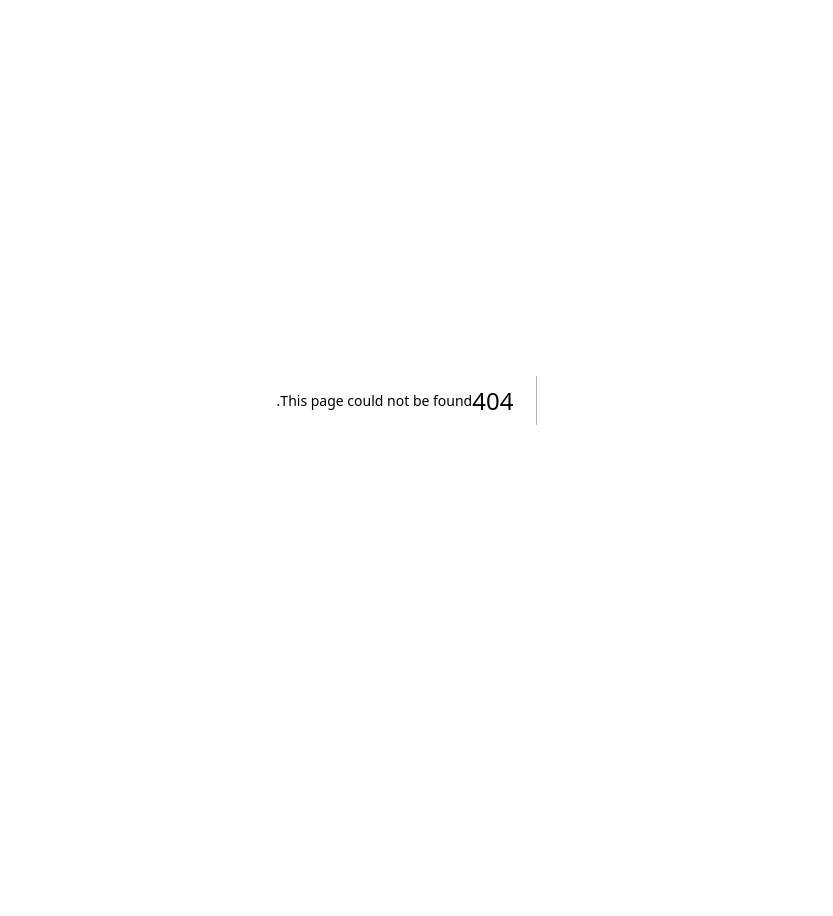
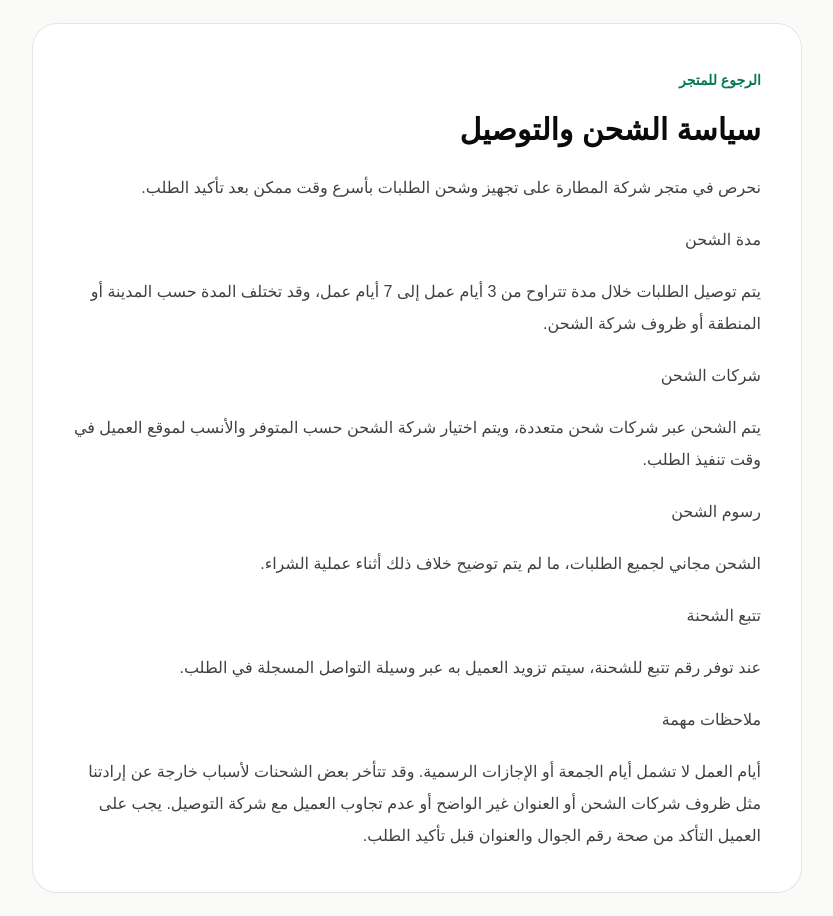
Before and after one commit to azizsoom/one-product-tabby-store, a Next.js app: page /shipping-policy in a window 1280 px wide. Before the commit this address had no page. Shown: the whole page, without its empty margins (223-1056 px from the left). Before the commit the page ends 800 px from the top, so only its background shows below. Built offline with nearby package versions, Linux system fonts and the light colour scheme.

Commit message:
Add shipping policy page

```diff
--- /dev/null
+++ b/app/shipping-policy/page.tsx
@@ -0,0 +1,36 @@
+import Link from 'next/link';
+
+export default function ShippingPolicyPage() {
+  return (
+    <PolicyPage title="سياسة الشحن والتوصيل">
+      <p>نحرص في متجر شركة المطارة على تجهيز وشحن الطلبات بأسرع وقت ممكن بعد تأكيد الطلب.</p>
+
+      <h2>مدة الشحن</h2>
+      <p>يتم توصيل الطلبات خلال مدة تتراوح من 3 أيام عمل إلى 7 أيام عمل، وقد تختلف المدة حسب المدينة أو المنطقة أو ظروف شركة الشحن.</p>
+
+      <h2>شركات الشحن</h2>
+      <p>يتم الشحن عبر شركات شحن متعددة، ويتم اختيار شركة الشحن حسب المتوفر والأنسب لموقع العميل في وقت تنفيذ الطلب.</p>
+
+      <h2>رسوم الشحن</h2>
+      <p>الشحن مجاني لجميع الطلبات، ما لم يتم توضيح خلاف ذلك أثناء عملية الشراء.</p>
+
+      <h2>تتبع الشحنة</h2>
+      <p>عند توفر رقم تتبع للشحنة، سيتم تزويد العميل به عبر وسيلة التواصل المسجلة في الطلب.</p>
+
+      <h2>ملاحظات مهمة</h2>
+      <p>أيام العمل لا تشمل أيام الجمعة أو الإجازات الرسمية. وقد تتأخر بعض الشحنات لأسباب خارجة عن إرادتنا مثل ظروف شركات الشحن أو العنوان غير الواضح أو عدم تجاوب العميل مع شركة التوصيل. يجب على العميل التأكد من صحة رقم الجوال والعنوان قبل تأكيد الطلب.</p>
+    </PolicyPage>
+  );
+}
+
+function PolicyPage({ title, children }: { title: string; children: React.ReactNode }) {
+  return (
+    <main className="min-h-screen bg-stone-50 p-6 text-stone-950" dir="rtl">
+      <article className="mx-auto max-w-3xl rounded-3xl bg-white p-6 leading-8 shadow-sm ring-1 ring-stone-200 md:p-10">
+        <Link href="/" className="text-sm font-bold text-emerald-700">الرجوع للمتجر</Link>
+        <h1 className="mt-4 text-3xl font-black">{title}</h1>
+        <div className="mt-6 space-y-5 text-stone-700">{children}</div>
+      </article>
+    </main>
+  );
+}
```
